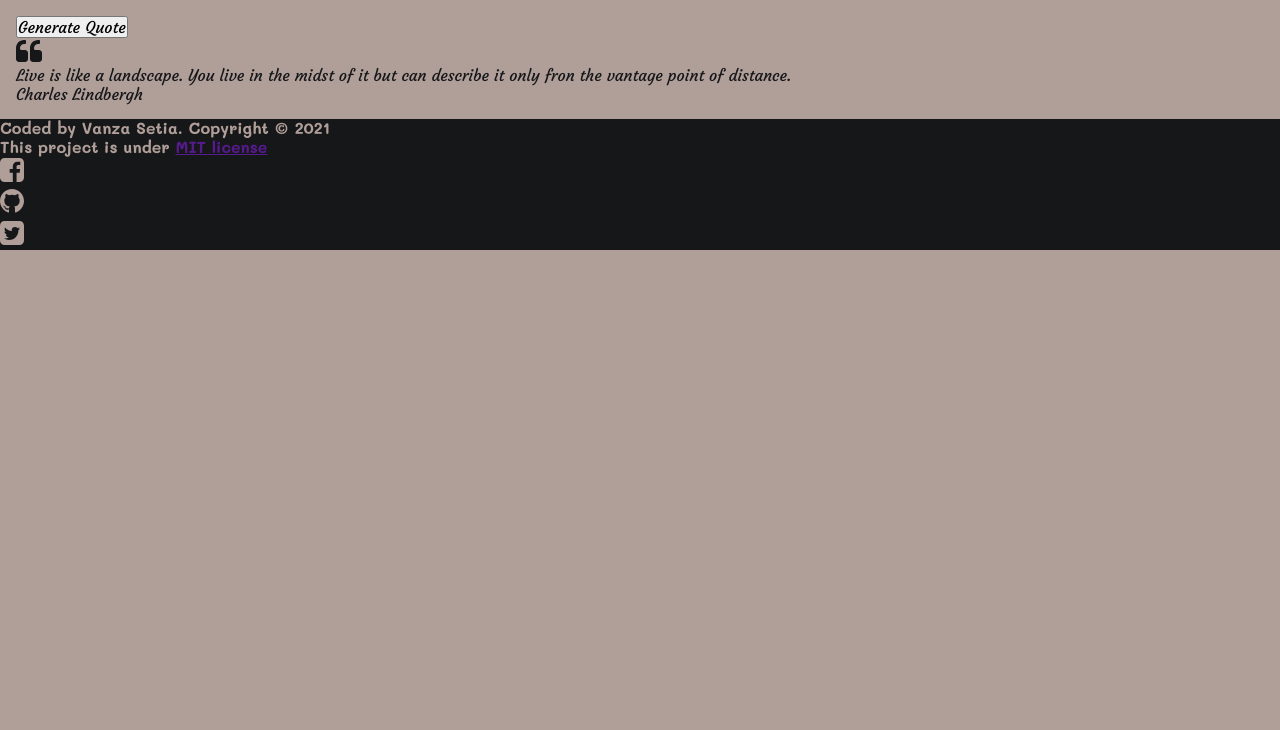
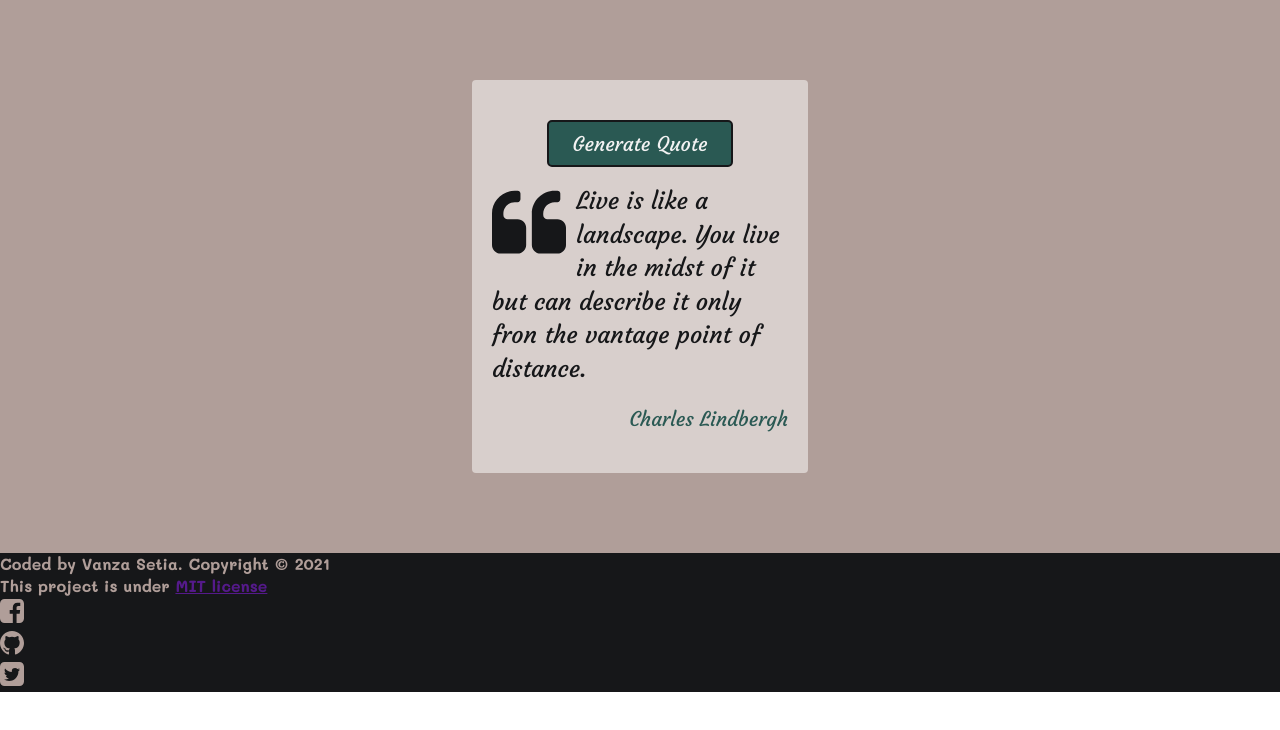
Before and after one commit to vanzasetia/random-quote-generator, a website: page index.html in a window 1280 px wide. Drawn offline with Linux system fonts and the light colour scheme; a script that the page names is missing.

Commit message:
Designing on the browser
Still trying things

```diff
--- a/css/style.css
+++ b/css/style.css
@@ -365,7 +365,7 @@ template {
   --dark-brown: rgb(42, 34, 32);
   --very-dark-brown: rgb(22, 23, 25);
   /* Secondary Colors */
-  --light-green: rgb(100, 182, 172);
+  --dark-green: rgb(42, 89, 83);
   /* Neutral Colors */
   --black: rgb(17, 17, 17);
   --white: rgb(242, 242, 242);
@@ -375,7 +375,10 @@ template {
   --body-font-color: var(--very-dark-brown);
   --footer-bg-color: var(--body-font-color);
   --footer-font-color: var(--body-bg-color);
-  --btn-hover-color: var(--dark-brown);
+  --btn-bg-color: var(--dark-green);
+  --btn-font-color: var(--white);
+  --btn-hover-bg-color: var(--brown);
+  --btn-hover-font-color: var(--dark-brown);
 }
 
 *, *::after, *::before {
@@ -414,14 +417,16 @@ html {
 }
 
 body {
-  background-color: var(--body-bg-color);
-  color: var(--body-font-color);
   font-family: "Courgette", cursive;
   font-size: 1rem;
 }
 
-main {
-  padding: 1rem;
+p {
+  line-height: 1.4;
+}
+
+blockquote {
+  margin: 1.125rem 0;
 }
 
 ul {
@@ -440,7 +445,56 @@ img {
 /*------------------------------------*\
   #APP
 \*------------------------------------*/
+.app {
+  background-color: var(--body-bg-color);
+  color: var(--body-font-color);
+  padding: 5rem 1rem;
+}
 
+.app__box {
+  display: flex;
+  flex-direction: column;
+  align-items: center;
+  margin: 0 auto;
+  border-radius: 0.25em;
+  background-color: var(--light-brown);
+  padding: 2.5rem 1.25rem;
+  max-width: 21rem;
+}
+
+.app__icon {
+  float: left;
+  height: 5rem;
+  margin-right: 0.625rem;
+}
+
+.app__text {
+  font-size: 1.5rem;
+}
+
+.app__author {
+  text-align: right;
+  color: var(--dark-green);
+  font-size: 1.25rem;
+}
+
+.app__btn {
+  display: inline-block;
+  padding: 0.625rem 1.5rem;
+  cursor: pointer;
+  border-radius: 0.25em;
+  border: 0.125rem solid var(--very-dark-brown);
+  background-color: var(--btn-bg-color);
+  color: var(--btn-font-color);
+  font-size: 1.25rem;
+  transition: all 50ms ease-in-out;
+}
+
+.app__btn:hover,
+.app__btn:active {
+  background-color: var(--btn-hover-bg-color);
+  color: var(--btn-hover-font-color);
+}
 
 
 
```
